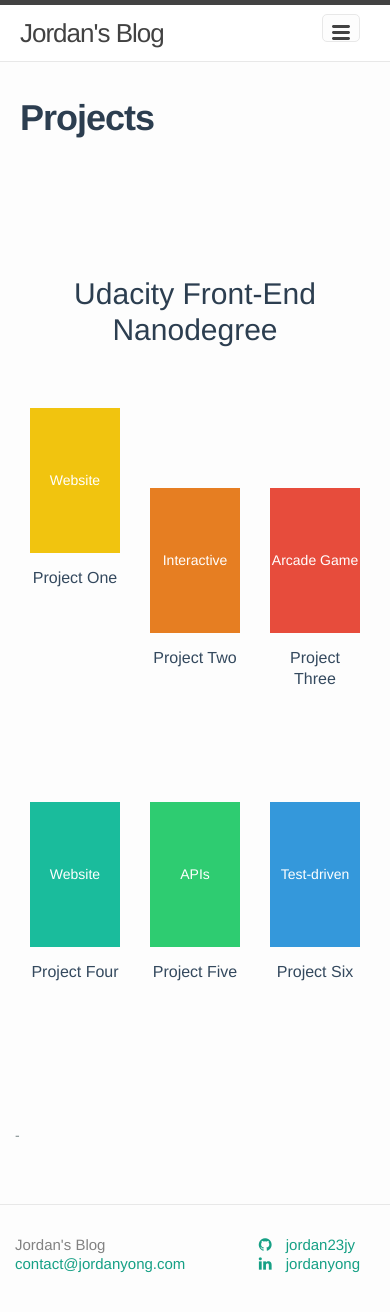
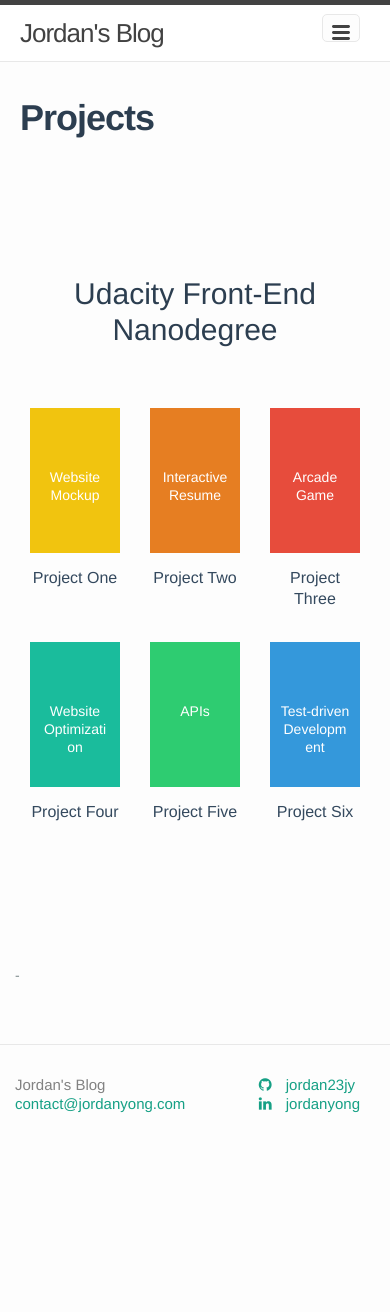
Before and after one commit to jordan23jy/jordan23jy.github.io, a Jekyll site: the page built from projects.html, in a window 390 px wide and 1319 px high. Shown: the top 1312 px of the window. Built offline with Jekyll 4.4.1, drawn with Linux system fonts in a browser that asks for light colours; nearby versions of some CDN libraries.

Commit message:
fix project text align

```diff
--- a/_sass/_projects.scss
+++ b/_sass/_projects.scss
@@ -445,12 +445,15 @@ button:active {
   height: 100%;
   left: 0;
   top: 0;
+  color: #fff;
   text-align: center;
-  color: #fff;
-  line-height: 145px;
 }
-.projects-4 .projects .overlay [class*="fui-"] {
-  font-size: 46px;
+.projects-4 .projects .overlay .project-name {
+  font-size: 14px;
+  word-wrap: break-word;
+  padding-top: 50px;
+  display: block;
+  margin: 10px;
 }
 .projects-4 .projects .info {
   // text-align: left;
@@ -468,6 +471,7 @@ button:active {
   margin-bottom: 5px;
   display: block;
   text-align: center;
+
 }
 .projects-4 .projects .name.color-asbestos:hover,
 .projects-4 .projects .name.color-asbestos.hover {
@@ -483,8 +487,3 @@ button:active {
   opacity: 0.4;
   filter: alpha(opacity=40);
 }
-@media (max-width: 767px) {
-  .projects-4 .projects .project-wrapper + .project-wrapper {
-    margin-top: 80px;
-  }
-}
--- a/projects.html
+++ b/projects.html
@@ -12,7 +12,7 @@ permalink: /projects/
               <div class="project">
                 <div class="photo-wrapper hover-opacify bg-sun-flower">
                   <div class="photo"></div>
-                  <a href="{{ site.url }}/udacity-intro-html-css" target="_blank" class="overlay">Website Mockup</a>
+                  <a href="{{ site.url }}/udacity-intro-html-css" target="_blank" class="overlay"><span class="project-name">Website Mockup</span></a>
                 </div>
                 <div class="info">
                   <a href="{{ site.url }}/udacity-intro-html-css" target="_blank" class="name color-asbestos">Project One</a>
@@ -24,7 +24,7 @@ permalink: /projects/
               <div class="project">
                 <div class="photo-wrapper hover-opacify bg-carrot ">
                   <div class="photo"></div>
-                  <a href="{{ site.url }}/udacity-resume" target="_blank" class="overlay">Interactive Resume</a>
+                  <a href="{{ site.url }}/udacity-resume" target="_blank" class="overlay"><span class="project-name">Interactive Resume</span></a>
                 </div>
                 <div class="info">
                   <a href="{{ site.url }}/udacity-resume" target="_blank" class="name color-asbestos">Project Two</a>
@@ -36,7 +36,7 @@ permalink: /projects/
               <div class="project">
                 <div class="photo-wrapper hover-opacify bg-alizarin">
                   <div class="photo"></div>
-                  <a href="{{ site.url }}/udacity-arcade-game" target="_blank" class="overlay">Arcade Game</a>
+                  <a href="{{ site.url }}/udacity-arcade-game" target="_blank" class="overlay"><span class="project-name">Arcade Game</span></a>
                 </div>
                 <div class="info">
                   <a href="{{ site.url }}/udacity-arcade-game" target="_blank" class="name color-asbestos">Project Three</a>
@@ -48,7 +48,7 @@ permalink: /projects/
               <div class="project">
                 <div class="photo-wrapper hover-opacify bg-turquoise">
                   <div class="photo"></div>
-                  <a href="{{ site.url }}/udacity-website-optimization" target="_blank" class="overlay">Website Optimization</a>
+                  <a href="{{ site.url }}/udacity-website-optimization" target="_blank" class="overlay"><span class="project-name">Website Optimization</span></a>
                 </div>
                 <div class="info">
                   <a href="{{ site.url }}/udacity-website-optimization" target="_blank" class="name color-asbestos">Project Four</a href="#">
@@ -60,7 +60,7 @@ permalink: /projects/
               <div class="project">
                 <div class="photo-wrapper hover-opacify bg-emerland">
                   <div class="photo"></div>
-                  <a href="{{ site.url }}/udacity-maps-api" target="_blank" class="overlay">APIs</a>
+                  <a href="{{ site.url }}/udacity-maps-api" target="_blank" class="overlay"><span class="project-name">APIs</span></a>
                 </div>
                 <div class="info">
                   <a href="{{ site.url }}/udacity-maps-api" target="_blank" class="name color-asbestos">Project Five</a href="#">
@@ -72,7 +72,7 @@ permalink: /projects/
               <div class="project">
                 <div class="photo-wrapper hover-opacify bg-peter-river">
                   <div class="photo"></div>
-                  <a href="{{ site.url }}/udacity-jasmine" target="_blank" class="overlay">Test-driven Development</a>
+                  <a href="{{ site.url }}/udacity-jasmine" target="_blank" class="overlay"><span class="project-name">Test-driven Development</span></a>
                 </div>
                 <div class="info">
                   <a href="{{ site.url }}/udacity-jasmine" target="_blank" class="name color-asbestos">Project Six</a href="#">
```
